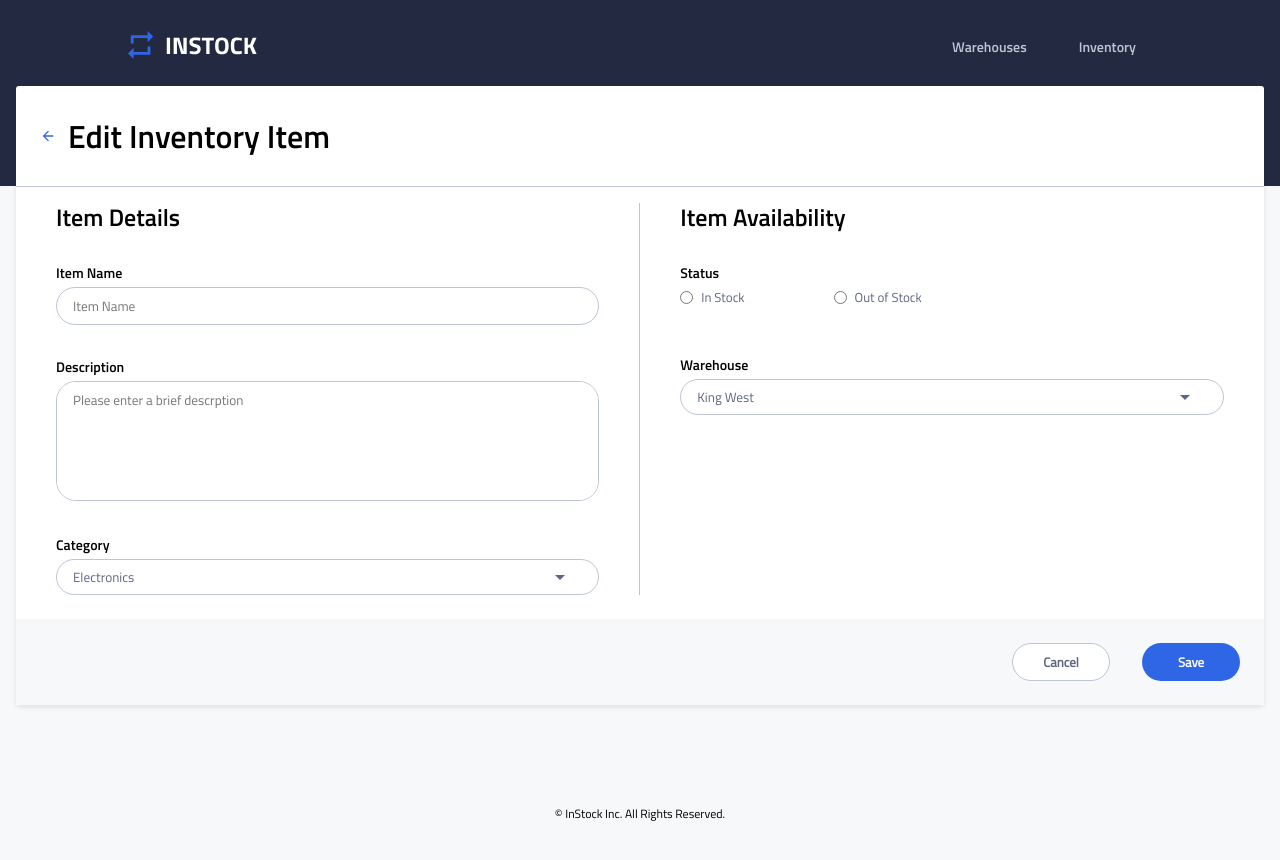
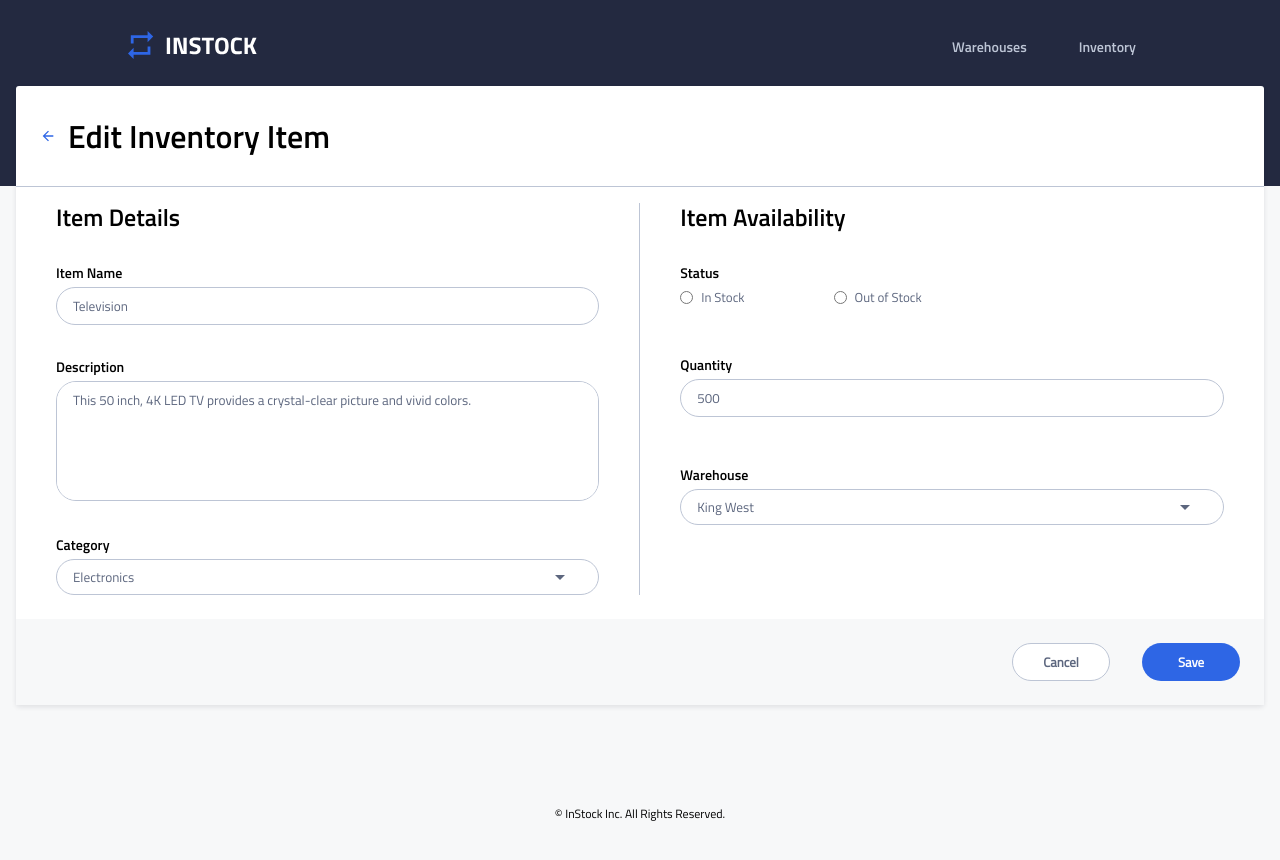
Before and after one commit to mikebernardo1/instock, a React (Create React App) app in the folder client/: page /editTest in a window 1280 px wide. Shown: the top 860 px of the page. Built offline with nearby package versions, Linux system fonts and the light colour scheme.

Commit message:
Worked on implementing functionality. Not complete yet.

```diff
--- a/client/src/components/InventoryEditItem/InventoryEditItem.jsx
+++ b/client/src/components/InventoryEditItem/InventoryEditItem.jsx
@@ -1,26 +1,90 @@
 import React from 'react';
-import axios from 'axios';
+// import axios from 'axios';
 import './InventoryEditItem.scss';
 import arrowBack from '../../assets/icons/arrow_back-24px.svg';
 
-export default class InventoryEditItem extends React.Component{
+class InventoryEditItem extends React.Component{
 
-  submitHandler = (e) =>{
-    e.preventDefault();
-    const upload = {
-      warehouseName: e.target.warehouseName.value,
-      itemName: e.target.itemName.value,
-      description: e.target.description.value,
-      category: e.target.category.value,
-      status: e.target.status.value,
-      quantity: e.target.quantity.value,
+  itemToEdit = "9b4f79ea-0e6c-4e59-8e05-afd933d0b3d3"
+
+  state = {
+    id: "9b4f79ea-0e6c-4e59-8e05-afd933d0b3d3",
+    warehouseID: "2922c286-16cd-4d43-ab98-c79f698aeab0",
+    warehouseName: "Manhattan",
+    itemName: "Television",
+    description: "This 50 inch, 4K LED TV provides a crystal-clear picture and vivid colors.",
+    category: "Electronics",
+    status: "In Stock",
+    quantity: 500
     }
 
-    axios
-    .post('http://localhost:8080/inventory', upload)
+
+  itemStock = this.state.status === "In Stock" ? true : false;
+
+  // submitHandler = (e) =>{
+  //   e.preventDefault();
+  //   const upload = {
+  //     warehouseName: e.target.warehouseName.value,
+  //     itemName: e.target.itemName.value,
+  //     description: e.target.description.value,
+  //     category: e.target.category.value,
+  //     status: e.target.status.value,
+  //     quantity: e.target.quantity.value,
+  //   }
+
+  //   axios
+  //   .post('http://localhost:8080/inventory', upload)
+  // }
+
+  // Functions to update states & hence the value in fields
+  updateName = event => {
+    this.setState({
+      itemName: event.target.value
+    }, this.setButtonStatus()) // setting button status when required fields have data
+  }
+
+  updateDesc = event => {
+    this.setState({
+      description: event.target.value
+    }, this.setButtonStatus()) // setting button status when required fields have data
+  }
+
+  updateCategory = event => {
+    this.setState({
+      category: event.target.value
+    }, this.setButtonStatus()) // setting button status when required fields have data
+  }
+
+  updateStatus = event => {
+    this.setState({
+      status: event.target.value
+    }, this.setButtonStatus()) // setting button status when required fields have data
+  }
+
+  updateQty = event => {
+    this.setState({
+      quantity: event.target.value
+    }, this.setButtonStatus()) // setting button status when required fields have data
+  }
+
+  updateWarehouse = event => {
+    this.setState({
+      warehouse: event.target.value
+    }, this.setButtonStatus()) // setting button status when required fields have data
+  }
+
+  // Function to set the state of 'setButtonStatus'
+  // thereby enabling / disabling the Publish button
+  setButtonStatus = () => {
+    // if(this.state.title !== '' && this.state.description !== '') {
+    //   this.setState({
+    //     buttonDisabled: false
+    //   })
+    // }
   }
 
   render(){
+    console.log(this.itemStock)
     return (
       <div className="inventoryEditItem">
         <div className="inventoryEditItem__div1">
@@ -45,7 +109,9 @@ export default class InventoryEditItem extends React.Component{
                   type="text"
                   placeholder="Item Name"
                   className="inventoryEditItem__div2-block-textField1"
-                name="itemName">
+                  name="itemName"
+                  value={this.state.itemName}
+                  onChange={this.updateName}>
                 </input>
               </div>
               <div className="inventoryEditItem__div2-block">
@@ -53,14 +119,35 @@ export default class InventoryEditItem extends React.Component{
                 <textarea
                   placeholder="Please enter a brief descrption"
                   className="inventoryEditItem__div2-block-textField2"
-                name="description"></textarea>
+                  name="description"
+                  value={this.state.description}
+                  onChange={this.updateDesc}>
+                </textarea>
               </div>
               <div className="inventoryEditItem__div2-block">
                 <h3 className="inventoryEditItem__div2-block-categoryTitle">Category</h3>
                 <select
                   className="inventoryEditItem__div2-block-select"
-                name="category">
-                  <option className="inventoryEditItem__div2-block-option">Electronics</option>
+                  name="category"
+                  value={this.state.category}
+                  onChange={this.updateCategory}
+                  >
+                    <option
+                      className="inventoryEditItem__div2-block-option"
+                      value="Electronics">Electronics
+                    </option>
+                    <option
+                      className="inventoryEditItem__div2-block-option"
+                      value="Tools">Tools
+                    </option>
+                    <option
+                      className="inventoryEditItem__div2-block-option"
+                      value="Clothing">Clothing
+                    </option>
+                    <option
+                      className="inventoryEditItem__div2-block-option"
+                      value="Sports">Sports
+                    </option>
                 </select>
               </div>
             </div>
@@ -89,6 +176,17 @@ export default class InventoryEditItem extends React.Component{
                       <label className="inventoryEditItem__div3-block-buttons-div1-label">Out of Stock</label>
                     </div>
                   </div>
+                </div>
+                <div className="inventoryEditItem__div3-block">
+                  <h3 className="inventoryEditItem__div3-block-categoryTitle">Quantity</h3>
+                  <input
+                    type="number"
+                    min='0'
+                    className="inventoryEditItem__div2-block-textField1 inventoryEditItem__div3-block-textField1"
+                    name="quantity"
+                    value={this.state.quantity}
+                    onChange={this.updateQty}>
+                  </input>
                 </div>
                 <div className="inventoryEditItem__div3-block">
                   <h3 className="inventoryEditItem__div3-block-categoryTitle">Warehouse</h3>
@@ -120,3 +218,5 @@ export default class InventoryEditItem extends React.Component{
       </div>
   )}
 }
+
+export default InventoryEditItem;
```
Lines whose indentation alone changed are shown as unchanged.
